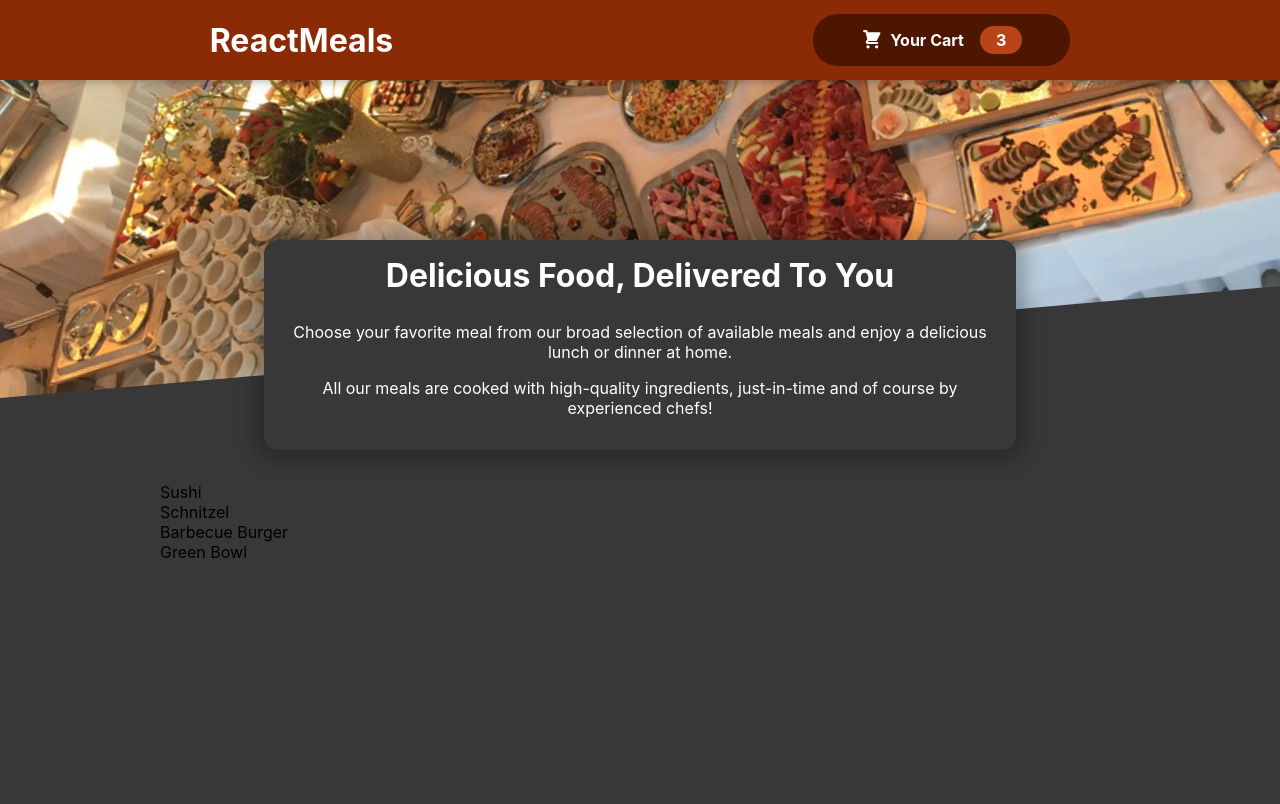
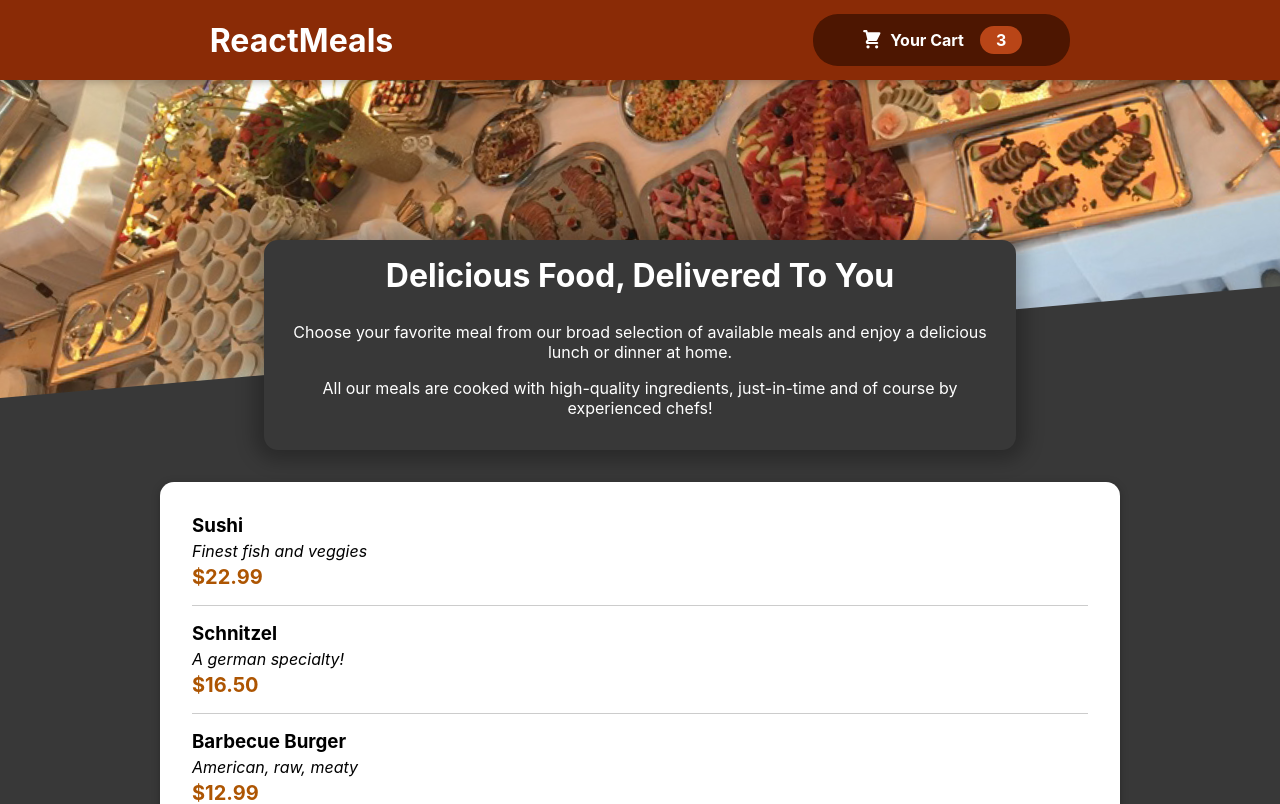
Before and after one commit to mahrezaissiouene/React-Meals-app, a React (Create React App) app: page / in a window 1280 px wide. Shown: the top 804 px of the page. Built offline with nearby package versions, Linux system fonts and the light colour scheme.

Commit message:
creating meals list

```diff
--- a/src/components/Meals/AvailablesMeals.js
+++ b/src/components/Meals/AvailablesMeals.js
@@ -1,4 +1,6 @@
 import classes from "./AvailablesMeals.module.css";
+import MealsItem from "./MealsItem/MealsItem";
+import Card from "../UI/Card";
 
 const DUMMY_MEALS = [
   {
@@ -28,11 +30,19 @@
 ];
 
 const AvailablesMeals = () => {
-  const mealslist = DUMMY_MEALS.map((meal) => <li> {meal.name} </li>);
+  const mealslist = DUMMY_MEALS.map((meal) => (
+    <MealsItem
+      key={meal.id}
+      name={meal.name}
+      description={meal.description}
+      price={meal.price}
+    />
+  ));
   return (
     <section className={classes.meals}>
-
-      <ul>{mealslist}</ul>
+      <Card>
+        <ul>{mealslist}</ul>
+      </Card>
     </section>
   );
 };
--- /dev/null
+++ b/src/components/Meals/MealsItem/MealsItem.js
@@ -0,0 +1,23 @@
+import React from "react";
+import classes from './MealsItem.module.css'
+
+
+function MealsItem(props) {
+  const price = props.price.toFixed(2);
+
+  return (
+    <li className={classes.meal} >
+      <div>
+        <h3> {props.name} </h3>
+        <div className={classes.description} > {props.description} </div>
+        <div className={classes.price} > ${price}  </div>
+      </div>
+
+      <div>
+
+      </div>
+    </li>
+  );
+}
+
+export default MealsItem;
--- /dev/null
+++ b/src/components/Meals/MealsItem/MealsItem.module.css
@@ -0,0 +1,22 @@
+.meal {
+    display: flex;
+    justify-content: space-between;
+    margin: 1rem;
+    padding-bottom: 1rem;
+    border-bottom: 1px solid #ccc;
+  }
+
+  .meal h3 {
+    margin: 0 0 0.25rem 0;
+  }
+
+  .description {
+    font-style: italic;
+  }
+
+  .price {
+    margin-top: 0.25rem;
+    font-weight: bold;
+    color: #ad5502;
+    font-size: 1.25rem;
+  }
--- /dev/null
+++ b/src/components/UI/Card.js
@@ -0,0 +1,15 @@
+import React from 'react'
+import classes from './Card.module.css'
+
+
+const Card = (props)=> {
+  return (
+    <div className={classes.card}>
+        {props.children}
+
+
+    </div>
+  )
+}
+
+export default Card
--- /dev/null
+++ b/src/components/UI/Card.module.css
@@ -0,0 +1,6 @@
+.card {
+    padding: 1rem;
+    box-shadow: 0 2px 8px rgba(0, 0, 0, 0.25);
+    border-radius: 14px;
+    background-color: white;
+  }
```
